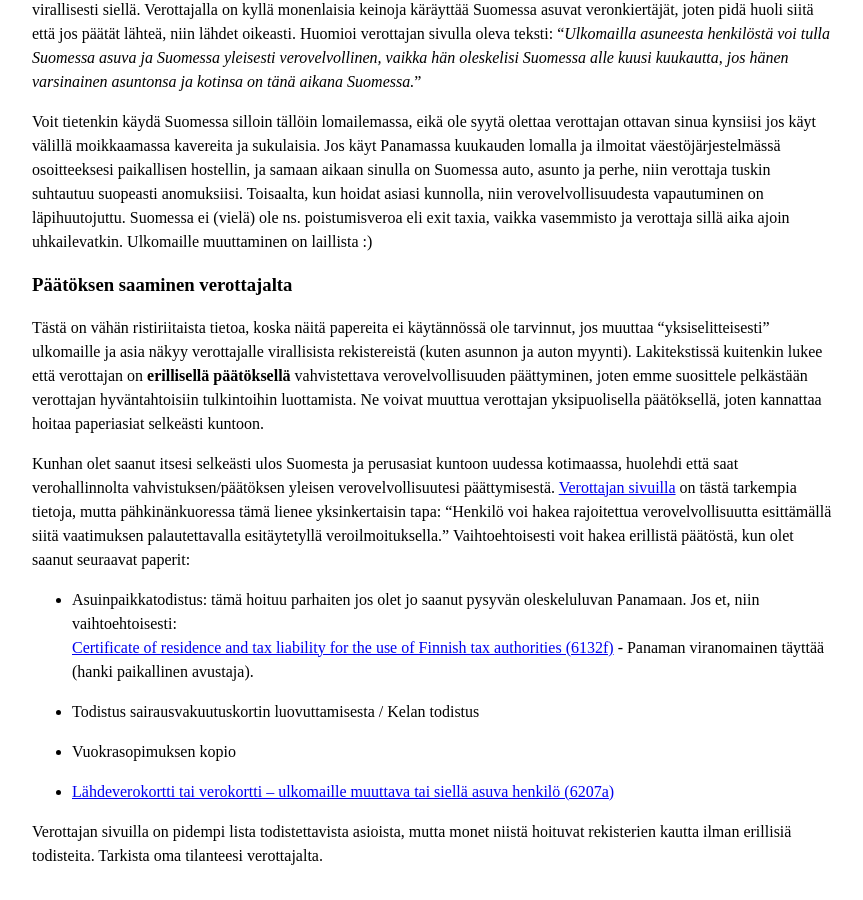
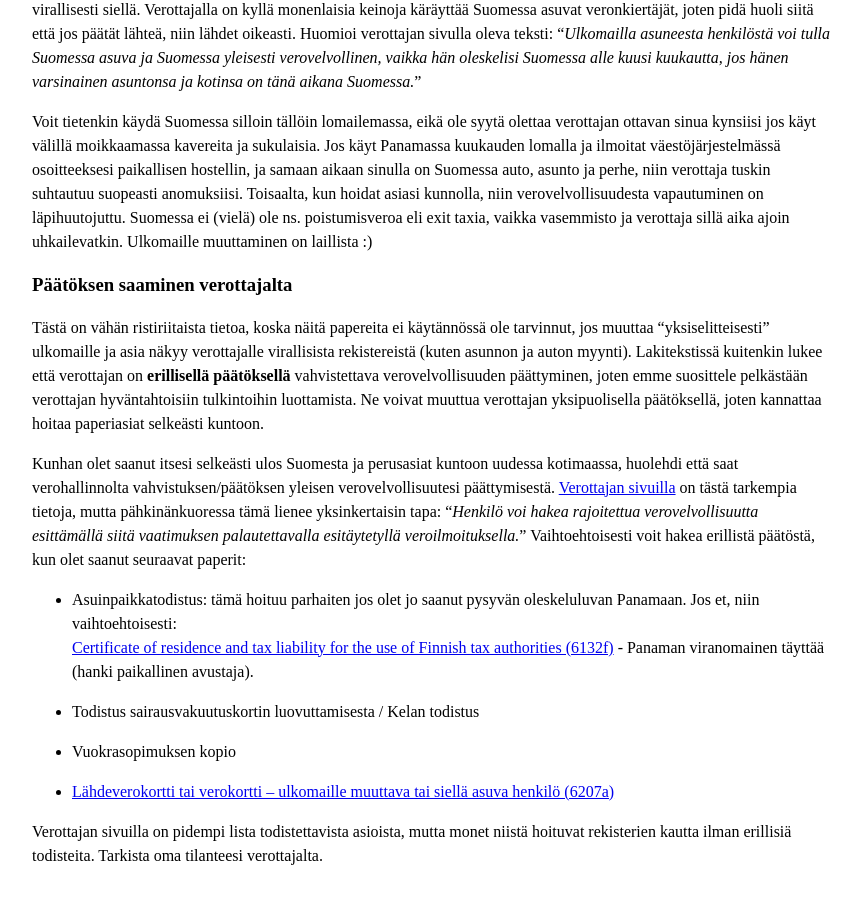
Before and after one commit to pitkonaarinparatiisi/pitkonaarinparatiisi.github.io, a Jekyll site: the page built from verotus-panamaan.md, in a window 1280 px wide and 900 px high, scrolled down 1146 px. Shown: the whole window, without its empty margins (208-1071 px from the left). Built offline with Jekyll 4.4.1, drawn with Linux system fonts in a browser that asks for light colours; our own code applies the rules of GitHub Pages for plain Markdown files.

```diff
--- a/verotus-panamaan.md
+++ b/verotus-panamaan.md
@@ -31,7 +31,7 @@ Voit tietenkin käydä Suomessa silloin tällöin lomailemassa, eikä ole syytä
 
 Tästä on vähän ristiriitaista tietoa, koska näitä papereita ei käytännössä ole tarvinnut, jos muuttaa "yksiselitteisesti" ulkomaille ja asia näkyy verottajalle virallisista rekistereistä (kuten asunnon ja auton myynti). Lakitekstissä kuitenkin lukee että verottajan on **erillisellä päätöksellä** vahvistettava verovelvollisuuden päättyminen, joten emme suosittele pelkästään verottajan hyväntahtoisiin tulkintoihin luottamista. Ne voivat muuttua verottajan yksipuolisella päätöksellä, joten kannattaa hoitaa paperiasiat selkeästi kuntoon.
 
-Kunhan olet saanut itsesi selkeästi ulos Suomesta ja perusasiat kuntoon uudessa kotimaassa, huolehdi että saat verohallinnolta vahvistuksen/päätöksen yleisen verovelvollisuutesi päättymisestä. [Verottajan sivuilla](https://www.vero.fi/syventavat-vero-ohjeet/ohje-hakusivu/48999/yleinen_ja_rajoitettu_verovelvollisuu/) on tästä tarkempia tietoja, mutta pähkinänkuoressa tämä lienee yksinkertaisin tapa: "Henkilö voi hakea rajoitettua verovelvollisuutta esittämällä siitä vaatimuksen palautettavalla esitäytetyllä veroilmoituksella." Vaihtoehtoisesti voit hakea erillistä päätöstä, kun olet saanut seuraavat paperit:
+Kunhan olet saanut itsesi selkeästi ulos Suomesta ja perusasiat kuntoon uudessa kotimaassa, huolehdi että saat verohallinnolta vahvistuksen/päätöksen yleisen verovelvollisuutesi päättymisestä. [Verottajan sivuilla](https://www.vero.fi/syventavat-vero-ohjeet/ohje-hakusivu/48999/yleinen_ja_rajoitettu_verovelvollisuu/) on tästä tarkempia tietoja, mutta pähkinänkuoressa tämä lienee yksinkertaisin tapa: "_Henkilö voi hakea rajoitettua verovelvollisuutta esittämällä siitä vaatimuksen palautettavalla esitäytetyllä veroilmoituksella._" Vaihtoehtoisesti voit hakea erillistä päätöstä, kun olet saanut seuraavat paperit:
 
 * Asuinpaikkatodistus: tämä hoituu parhaiten jos olet jo saanut pysyvän oleskeluluvan Panamaan. Jos et, niin vaihtoehtoisesti:<br>
 [Certificate of residence and tax liability for the use of Finnish tax authorities (6132f)](https://www.vero.fi/en/About-us/contact-us/forms/descriptions/certificate_of_residence_and_tax_liabil/) - Panaman viranomainen täyttää (hanki paikallinen avustaja).
```
